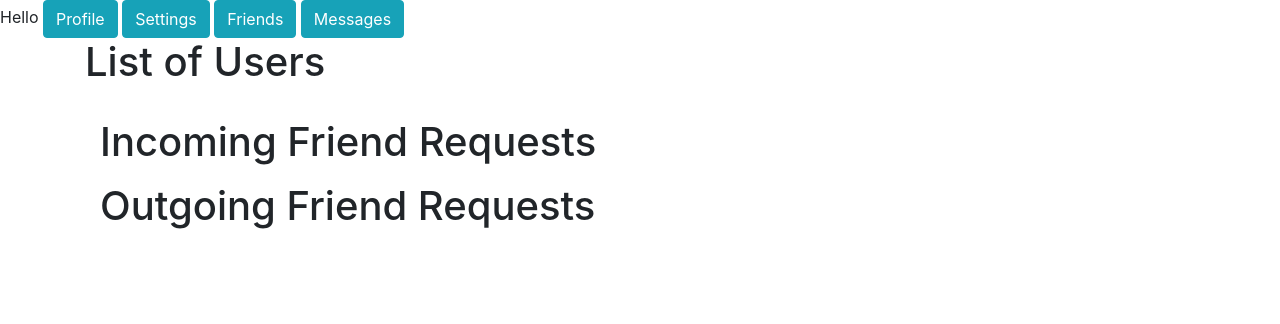
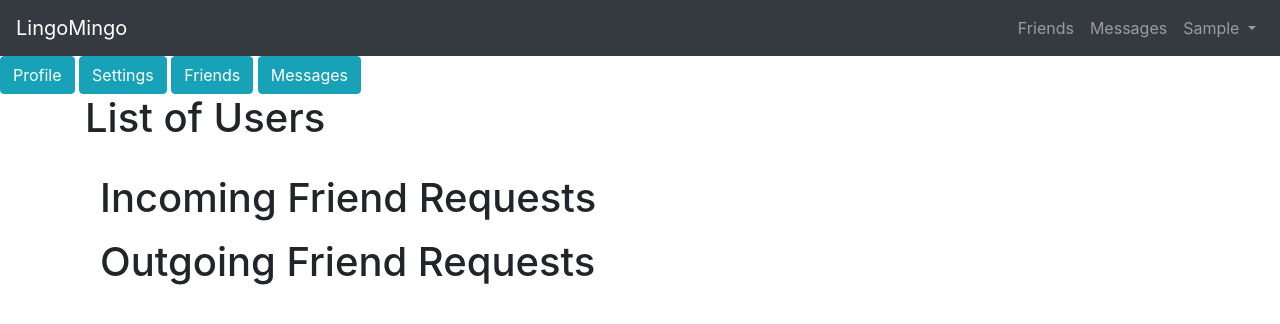
Before and after one commit to abista7/SoftwareDevelopmentGroupPROJECT, a Django app: page / in a window 1280 px wide. Shown: the top 324 px of the page. Run offline with Django 3.2, Linux system fonts and the light colour scheme; the visitor is signed in with stand-in values (Sample User, id 1); data that the repository does not hold is empty; some libraries are stand-ins or nearby versions.

Commit message:
back-front merge: nav bar & messages

```diff
--- a/application/django/mainapp/static/css/l.css
+++ b/application/django/mainapp/static/css/l.css
@@ -1,4 +1,4 @@
-@import url(https://maxcdn.bootstrapcdn.com/font-awesome/4.7.0/css/font-awesome.min.css);
+/*@import url(https://maxcdn.bootstrapcdn.com/font-awesome/4.7.0/css/font-awesome.min.css);*/
 @import url(https://cdnjs.cloudflare.com/ajax/libs/mdbootstrap/4.4.3/css/mdb.min.css);
 
 .hm-gradient {
--- a/application/django/mainapp/urls.py
+++ b/application/django/mainapp/urls.py
@@ -9,6 +9,6 @@ urlpatterns = [
     path('settings/', views.settings, name='settings'),
     path('friends/', views.friends, name='friends'),
     path('setup/', views.setup, name='setup'),
-    path('messages/', views.messages, name='messages'),
-path('nav/', views.nav, name='nav'),
+    path('messages/', views.inbox, name='messages'),
+    path('nav/', views.nav, name='nav'),
 ]
--- a/application/django/mainapp/views.py
+++ b/application/django/mainapp/views.py
@@ -218,7 +218,7 @@ def setup(request):
     return HttpResponse('Script Ran')
 
 
-def messages(request):
+def inbox(request):
     print(request.POST)
     return render(request, 'mainapp/messages.html')
 
--- a/application/django/templates/mainapp/base.html
+++ b/application/django/templates/mainapp/base.html
@@ -10,8 +10,51 @@
     <link rel="stylesheet" href="{% static 'css/flag-icon.css' %}">
     <script src="{% static 'js/countries.js' %}"></script>
     <script src="https://kit.fontawesome.com/af10fbc165.js" crossorigin="anonymous"></script>
+    {#    <link href="{% static 'css/style.css' %}" rel="stylesheet" type="text/css">#}
 </head>
 <body>
+
+<header>
+    <nav class="navbar navbar-expand-md navbar-dark bg-dark">
+        <a class="navbar-brand" href="{% url 'index' %}">LingoMingo</a>
+
+{#        <div class="navbar-collapse collapse w-100 order-1 order-md-0 dual-collapse2">#}
+{#            <ul class="navbar-nav mr-auto">#}
+{#                <li class="nav-item">#}
+{#                    <a class="nav-link" href="coinflip">Coin Flip</a>#}
+{#                </li>#}
+{#            </ul>#}
+{#        </div>#}
+
+
+        <div class="navbar-collapse collapse w-100 order-3 dual-collapse2">
+            <ul class="navbar-nav ml-auto">
+                <li class="nav-item">
+                    <a class="nav-link" href="{% url 'friends' %}">Friends</a>
+                </li>
+                <li class="nav-item">
+                    <a class="nav-link" href="{% url 'messages' %}">Messages</a>
+                </li>
+                <li class="nav-item dropdown">
+                    <a class="nav-link dropdown-toggle" href="#" id="navbarDropdown" role="button"
+                       data-toggle="dropdown" aria-haspopup="true" aria-expanded="false">
+                        {{ user.first_name }}
+                    </a>
+                    <div class="dropdown-menu" aria-labelledby="navbarDropdown">
+                        <a class="dropdown-item" href="{% url 'profile' user.profile.uuid %}">Profile</a>
+                        <div class="dropdown-divider"></div>
+                        <a class="dropdown-item" href="{% url 'settings' %}">Settings</a>
+                        <div class="dropdown-divider"></div>
+                        <a class="dropdown-item" href="">Logout</a>
+                    </div>
+                </li>
+            </ul>
+
+        </div>
+
+
+    </nav>
+</header>
 
 {% if messages %}
     <div class="row">
--- a/application/django/templates/mainapp/index.html
+++ b/application/django/templates/mainapp/index.html
@@ -1,20 +1,11 @@
+{% extends 'mainapp/base.html' %}
 {% load static %}
-
 
 {% block title %}Hello{% endblock %}
 
-
-
-
-
-
 {% block content %}
 
-
-
     {% if user.is_authenticated %}
-
-
 
         <a href="{% url 'profile' user.profile.uuid %}">
             <button class="btn btn-info">Profile</button>
@@ -55,25 +46,20 @@
     <head>
 
 
-
-    <link href="//maxcdn.bootstrapcdn.com/bootstrap/4.1.1/css/bootstrap.min.css" rel="stylesheet" id="bootstrap-css">
+        <link href="//maxcdn.bootstrapcdn.com/bootstrap/4.1.1/css/bootstrap.min.css" rel="stylesheet"
+              id="bootstrap-css">
         <script src="//maxcdn.bootstrapcdn.com/bootstrap/4.1.1/js/bootstrap.min.js"></script>
         <script src="//cdnjs.cloudflare.com/ajax/libs/jquery/3.2.1/jquery.min.js"></script>
 
 
-
-
-
         <meta charset="UTF-8">
         <title>User profile</title>
-		<link rel="stylesheet" href="https://stackpath.bootstrapcdn.com/bootstrap/4.3.1/css/bootstrap.min.css" integrity="sha384-ggOyR0iXCbMQv3Xipma34MD+dH/1fQ784/j6cY/iJTQUOhcWr7x9JvoRxT2MZw1T" crossorigin="anonymous">
-		<link rel="stylesheet" href="https://use.fontawesome.com/releases/v5.7.2/css/all.css" integrity="sha384-fnmOCqbTlWIlj8LyTjo7mOUStjsKC4pOpQbqyi7RrhN7udi9RwhKkMHpvLbHG9Sr" crossorigin="anonymous">
-
-
-
-
-
-
+        <link rel="stylesheet" href="https://stackpath.bootstrapcdn.com/bootstrap/4.3.1/css/bootstrap.min.css"
+              integrity="sha384-ggOyR0iXCbMQv3Xipma34MD+dH/1fQ784/j6cY/iJTQUOhcWr7x9JvoRxT2MZw1T"
+              crossorigin="anonymous">
+        <link rel="stylesheet" href="https://use.fontawesome.com/releases/v5.7.2/css/all.css"
+              integrity="sha384-fnmOCqbTlWIlj8LyTjo7mOUStjsKC4pOpQbqyi7RrhN7udi9RwhKkMHpvLbHG9Sr"
+              crossorigin="anonymous">
 
 
         <div class="container">
@@ -125,10 +111,12 @@
                         <ul>
                             {% for p in user.profile.outgoing_friend_request.all %}
                                 <li>
-                            <strong><a href="{% url 'profile' p.profile_2.uuid %}">{{ p.profile_2.user.first_name }}</a></strong>
+                                    <strong><a
+                                            href="{% url 'profile' p.profile_2.uuid %}">{{ p.profile_2.user.first_name }}</a></strong>
                                     <form action="" method="post">
                                         {% csrf_token %}
-                                <button class="btn btn-outline-danger" type="submit" name="cancel_friend_request"
+                                        <button class="btn btn-outline-danger" type="submit"
+                                                name="cancel_friend_request"
                                                 value="{{ p.profile_2.uuid }}">Cancel
                                         </button>
                                     </form>
```
Also changed, not shown: application/django/templates/mainapp/messages.html (+36 -30 lines), application/django/mainapp/static/css/style.css (added). Lines whose indentation alone changed are shown as unchanged.
